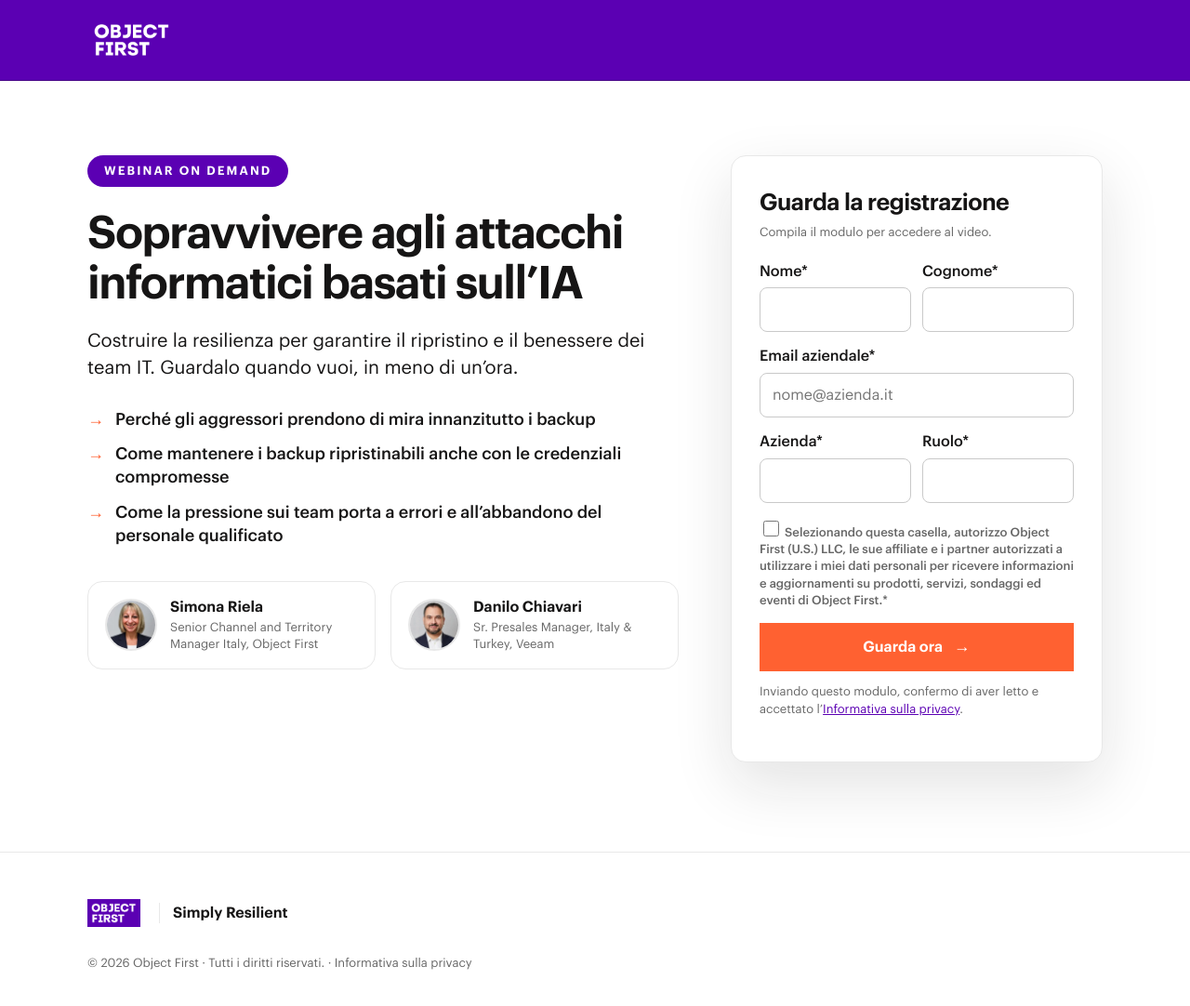
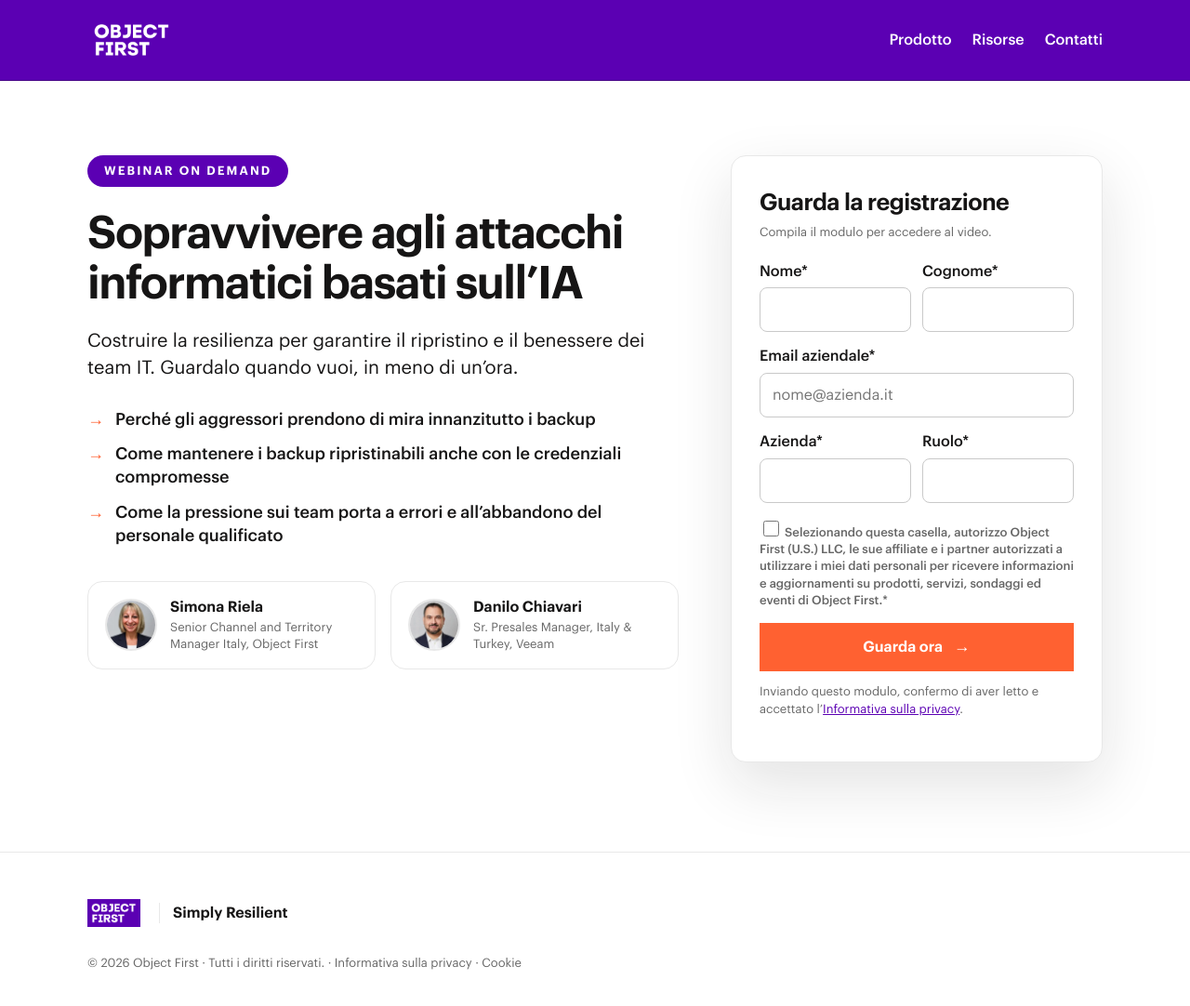
Before and after one commit to JulianR10/objectFirst, a plain HTML site: page on-demand/index.html in a window 1280 px wide. Shown: the whole page at 93% size. Drawn offline with Linux system fonts and the light colour scheme.

Commit message:
feat: menú Prodotto · Risorse · Contatti y enlace Cookie en las páginas del eBook y on demand
URLs de la versión italiana de objectfirst.com (como en el diseño de 2Leap).

Co-Authored-By: Claude Opus 5.5 <noreply@anthropic.com>

```diff
--- a/on-demand/index.html
+++ b/on-demand/index.html
@@ -32,6 +32,11 @@
   <header class="site-header">
     <div class="wrap header-inner">
       <a class="brand" href="https://objectfirst.com" target="_blank" rel="noopener" aria-label="Object First"><img src="/logo.png" alt="Object First" width="96" height="50"></a>
+      <nav class="header-nav" aria-label="Object First">
+        <a href="https://objectfirst.com/it/object-storage/" target="_blank" rel="noopener">Prodotto</a>
+        <a href="https://objectfirst.com/it/resources/analyst-reports/" target="_blank" rel="noopener">Risorse</a>
+        <a href="https://objectfirst.com/it/contacts/" target="_blank" rel="noopener">Contatti</a>
+      </nav>
     </div>
   </header>
 
@@ -109,7 +114,7 @@
 
           <p class="form-error" id="form-error" role="alert"></p>
           <button type="submit" class="btn btn-full" id="submit-btn">Guarda ora</button>
-          <p class="under-btn">Inviando questo modulo, confermo di aver letto e accettato l’<a href="https://objectfirst.com/legal/privacy-policy/" target="_blank" rel="noopener">Informativa sulla privacy</a>.</p>
+          <p class="under-btn">Inviando questo modulo, confermo di aver letto e accettato l’<a href="https://objectfirst.com/it/legal/privacy-policy/" target="_blank" rel="noopener">Informativa sulla privacy</a>.</p>
         </form>
       </aside>
     </div>
@@ -163,7 +168,7 @@
         <a class="brand" href="https://objectfirst.com" target="_blank" rel="noopener" aria-label="Object First"><img src="/logo.png" alt="Object First" width="58" height="30" loading="lazy"></a>
         <span class="tagline">Simply Resilient</span>
       </div>
-      <p class="legal">&copy; 2026 Object First &middot; Tutti i diritti riservati. &middot; <a href="https://objectfirst.com/legal/privacy-policy/" target="_blank" rel="noopener">Informativa sulla privacy</a></p>
+      <p class="legal">&copy; 2026 Object First &middot; Tutti i diritti riservati. &middot; <a href="https://objectfirst.com/it/legal/privacy-policy/" target="_blank" rel="noopener">Informativa sulla privacy</a> &middot; <a href="https://objectfirst.com/it/legal/cookie-policy/" target="_blank" rel="noopener">Cookie</a></p>
     </div>
   </footer>
 
--- a/risorse.css
+++ b/risorse.css
@@ -27,7 +27,10 @@ body {
 [hidden] { display: none !important; }
 .wrap { max-width: var(--wrap); margin: 0 auto; padding: 0 24px; }
 .site-header { background: var(--purple); border-bottom: 1px solid rgba(0, 0, 0, 0.25); }
-.header-inner { display: flex; align-items: center; padding-top: 12px; padding-bottom: 12px; }
+.header-inner { display: flex; align-items: center; justify-content: space-between; gap: 24px; padding-top: 12px; padding-bottom: 12px; }
+.header-nav { display: flex; gap: 22px; }
+.header-nav a { color: #fff; text-decoration: none; font-weight: 500; }
+.header-nav a:hover { text-decoration: underline; text-underline-offset: 4px; }
 .brand { display: inline-flex; padding: 6px; margin-left: -6px; line-height: 0; }
 .btn {
   display: inline-flex; align-items: center; justify-content: center;
@@ -125,6 +128,7 @@ h1 { font-size: clamp(2.4375rem, 5vw, 3.0625rem); font-weight: 600; line-height:
   .thanks { padding-top: 48px; padding-bottom: 72px; }
 }
 @media (max-width: 560px) {
+  .header-nav { gap: 14px; font-size: 0.8125rem; }
   .field-row { grid-template-columns: 1fr; }
   .stat-group { grid-template-columns: 1fr; gap: 8px; }
   .box { flex-direction: column; align-items: flex-start; }
```
Also changed, not shown: scarica/index.html (+7 -2 lines).
